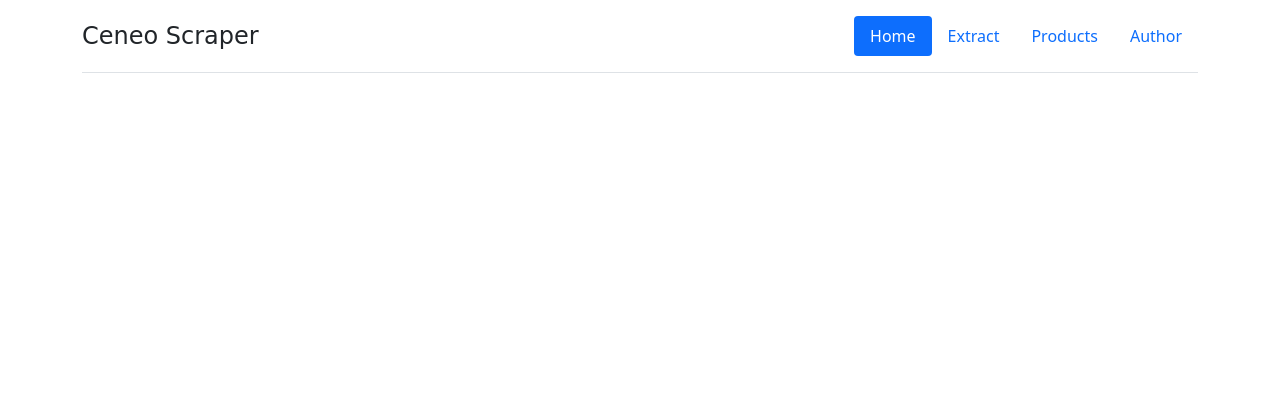
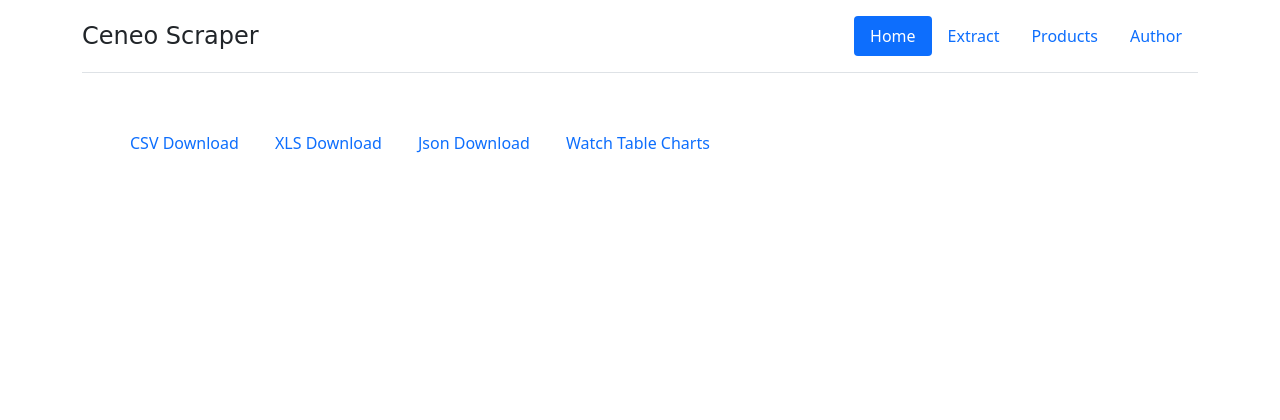
Before and after one commit to s219219/CeneoScraperAI, a Flask app: template app/templates/product.html.jinja in a window 1280 px wide. Shown: the top 420 px of the page. Run offline with Flask 2, Linux system fonts and the light colour scheme; the template is opened without the code that fills it, so the values that code supplies are empty; some libraries are stand-ins or nearby versions.

Commit message:
02.06.2021

```diff
--- a/app/routes.py
+++ b/app/routes.py
@@ -28,9 +28,13 @@ def extract():
             form.productId.errors.append("For given productId there is no product")
     return render_template('extract.html.jinja', form=form)
 
+
 @app.route('/product/<productId>')
 def product(productId):
-    return render_template('product.html.jinja', productId=productId)
+    product = Product(productId)
+    opinions = product.importProduct().opinionsToDataFrame()
+    return render_template('product.html.jinja', tables=[opinions.to_html(classes='table table-striped table-sm table-responsive', table_id="opinions")])
+
 
 @app.route('/products')
 def products():
--- a/app/templates/layout.html.jinja
+++ b/app/templates/layout.html.jinja
@@ -5,13 +5,18 @@
     <meta http-equiv="X-UA-Compatible" content="IE=edge">
     <meta name="viewport" content="width=device-width, initial-scale=1.0">
     <title>Ceneo Scraper</title>
+    <link href="https://cdn.datatables.net/1.10.24/css/jquery.dataTables.min.css" rel="stylesheet">
     <link href="https://cdn.jsdelivr.net/npm/bootstrap@5.0.1/dist/css/bootstrap.min.css" rel="stylesheet" integrity="sha384-+0n0xVW2eSR5OomGNYDnhzAbDsOXxcvSN1TPprVMTNDbiYZCxYbOOl7+AMvyTG2x" crossorigin="anonymous">
     <style>
         footer{
-            position: absolute;
+            position: fixed;
             left: 0;
             bottom: 0;
             width: 100%;
+        }
+        ul li{
+          display: inline-block;
+          text-decoration: none;
         }
     </style>
     <link rel="stylesheet" href="https://cdn.jsdelivr.net/npm/bootstrap-icons@1.5.0/font/bootstrap-icons.css">
@@ -36,25 +41,29 @@
     </div>
 
       <main style="min-height:600px" class="container">
-        <div class="col-md-4 col-sm-12">
+        <div class="col-md-12 col-sm-12">
           {% block middle %}
             <h1>Layout</h1>
           {% endblock %}
         </div>
-        <div class="col-md-4 col-sm-12">
+        <div class="col-md-12 col-sm-12">
           {% block left %}
 
           {% endblock %}
         </div>
       </main>
 
+      <div style="margin-top: 100px"></div>
       <footer class="bg-primary text-white text-center text-lg-start">
-
         <div class="text-center p-3" style="background-color: rgba(0, 0, 0, 0.2);">
           Kyrylo Lykholietov 219219, Copyright ©
         </div>
       </footer>
 
+    <script src="https://code.jquery.com/jquery-latest.min.js"></script>
     <script src="https://cdn.jsdelivr.net/npm/bootstrap@5.0.1/dist/js/bootstrap.bundle.min.js" integrity="sha384-gtEjrD/SeCtmISkJkNUaaKMoLD0//ElJ19smozuHV6z3Iehds+3Ulb9Bn9Plx0x4" crossorigin="anonymous"></script>
+    <script type="text/javascript" charset="utf8" src="https://cdn.datatables.net/1.10.24/js/jquery.dataTables.js"></script>
+    {% block scripts %}
+    {% endblock scripts %}
 </body>
 </html>
--- a/app/templates/main.html.jinja
+++ b/app/templates/main.html.jinja
@@ -1,7 +1,7 @@
 {% extends "layout.html.jinja" %}
 
 {% block middle %}
-    <center style="margin: 30px 0px;">
-        <h2>This is main file<h1>
+    <center style="">
+        <h2>This is main page<h1>
     </center>
 {% endblock middle %}
--- a/app/templates/product.html.jinja
+++ b/app/templates/product.html.jinja
@@ -1,7 +1,33 @@
 {% extends "layout.html.jinja" %}
 
 {% block middle %}
-    <center style="margin: 30px 0px;">
-        <h2>{{productId}}<h1>
-    </center>
+
+    {#<h2> {{product}} </h2> #}
+    {#<p> {{product}} <p>#}
+    {% for table in tables %}
+            {{ table|safe }}
+    {% endfor %}
+
+    <ul style="margin: 50px 0px;">
+        <li>
+            <a href="#" class="nav-link active" aria-current="page">CSV Download</a>
+        </li>
+        <li>
+            <a href="#" class="nav-link active" aria-current="page">XLS Download</a>
+        </li>
+        <li>
+            <a href="#" class="nav-link active" aria-current="page">Json Download</a>
+        </li>
+        <li>
+            <a href="#" class="nav-link active" aria-current="page">Watch Table Charts</a>
+        </li>
+    <ul>
+
 {% endblock middle %}
+{% block scripts %}
+      <script>
+        $(document).ready( function () {
+            $('#opinions').DataTable();
+        } );
+      </script>
+{% endblock scripts %}
```
Also changed, not shown: app/models/product.py (+14 -0 lines), run.py (line endings or trailing spaces).
